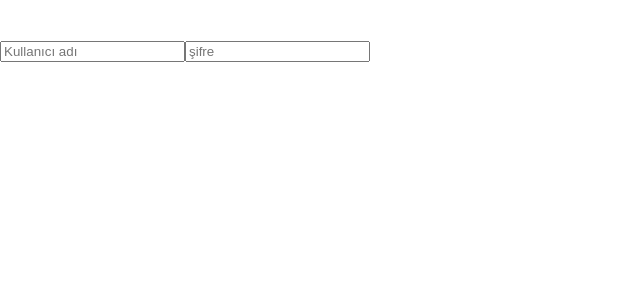
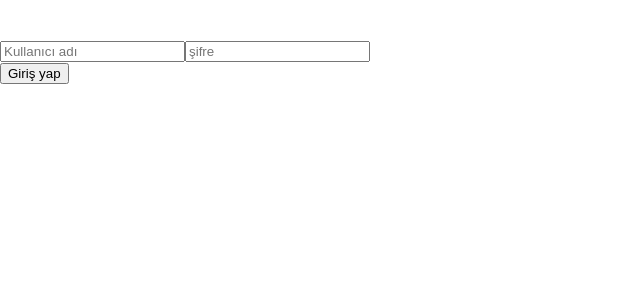
Before and after one commit to GoktugYmsk/react-redux-challange, a React (Create React App) app: page / in a window 1280 px wide. Shown: the top 300 px of the page, without its empty margins (0-640 px from the left). Built offline with nearby package versions, Linux system fonts and the light colour scheme.

Commit message:
A simple login page has been created

```diff
--- a/src/components/Home.js
+++ b/src/components/Home.js
@@ -1,17 +1,11 @@
 import React from 'react';
 import { useSelector } from 'react-redux';
-import { Helmet } from 'react-helmet';
-
 
 const Home = () => {
-  const message = useSelector((state) => state.activeTheme.message);
 
   return (
     <div>
-      <Helmet>
-        <title>Home</title>
-      </Helmet>
-      <p>{message}</p>
+      Home sayfası
     </div>
   );
 };
--- a/src/components/Login.js
+++ b/src/components/Login.js
@@ -1,7 +1,7 @@
 import React from 'react'
 import { useDispatch } from 'react-redux'
 import { setPassword } from './altcomponents/Child2'
-import { Helmet } from 'react-helmet';
+
 
 
 function Login() {
@@ -10,9 +10,7 @@ function Login() {
 
     return (
         <div>
-            <Helmet>
-                <title>Log in</title>
-            </Helmet>
+
             <input placeholder='Kullanıcı adı' />
             <input placeholder='şifre' onChange={(e) => dispatch(setPassword(e.target.value))} />
         </div>
--- a/src/components/Router.js
+++ b/src/components/Router.js
@@ -7,15 +7,18 @@ function Router() {
     const password = useSelector((state) => state.loginPage.password);
     const [control, setControl] = useState(false);
 
-    if (password === 'Kesan') {
-        setControl(true);
-    } else {
-        alert('Hatalı Giriş');
+    const handleClick = () => {
+        if (password === 'Kesan') {
+
+            setControl(true)
+
+        }
     }
 
     return (
         <div>
-            {control && <Home/>}
+            <button onClick={handleClick} >Giriş yap</button>
+            {control && <Home />}
         </div>
     );
 }
--- a/src/index.js
+++ b/src/index.js
@@ -10,10 +10,8 @@ import { BrowserRouter } from 'react-router-dom';
 const root = ReactDOM.createRoot(document.getElementById('root'));
 root.render(
   <React.StrictMode>
-    <BrowserRouter>
-      <Provider store={store} >
-        <App />
-      </Provider>
-    </BrowserRouter>
+    <Provider store={store} >
+      <App />
+    </Provider>
   </React.StrictMode>
 );
```
Also changed, not shown: src/App.js (+11 -0 lines).
